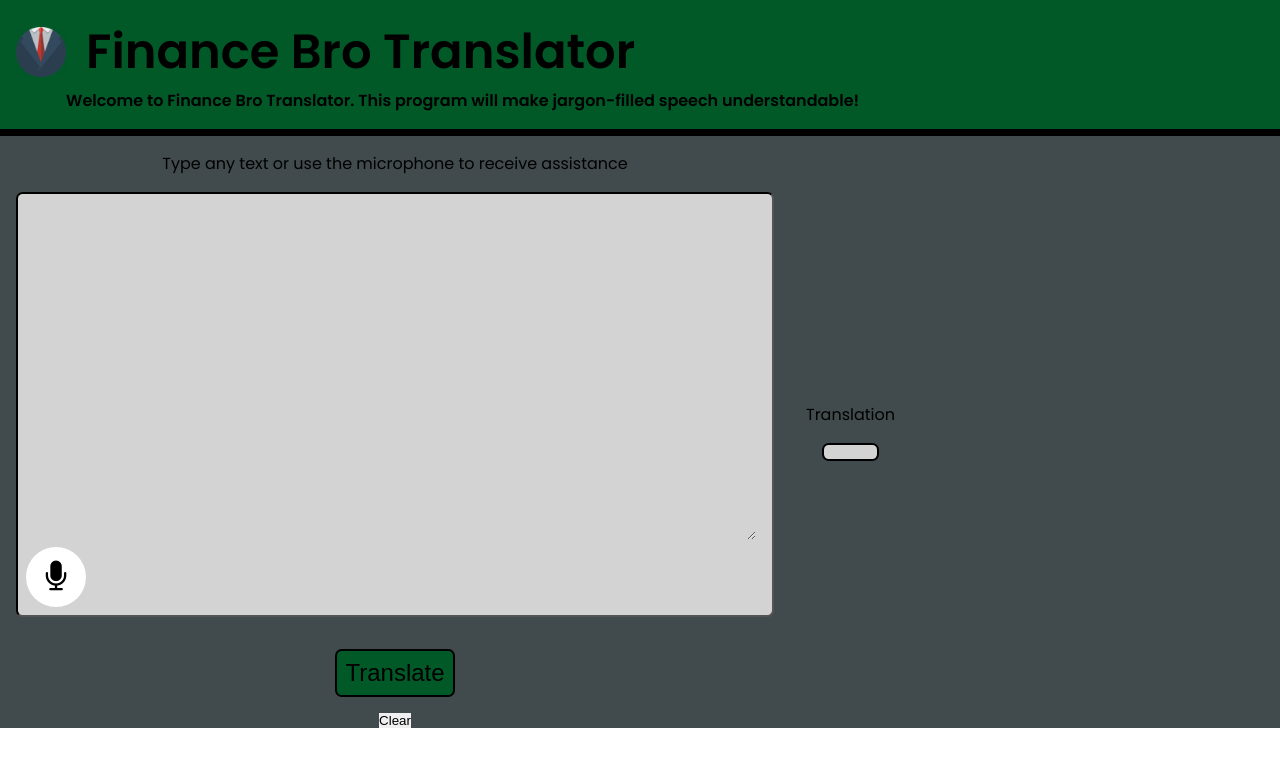
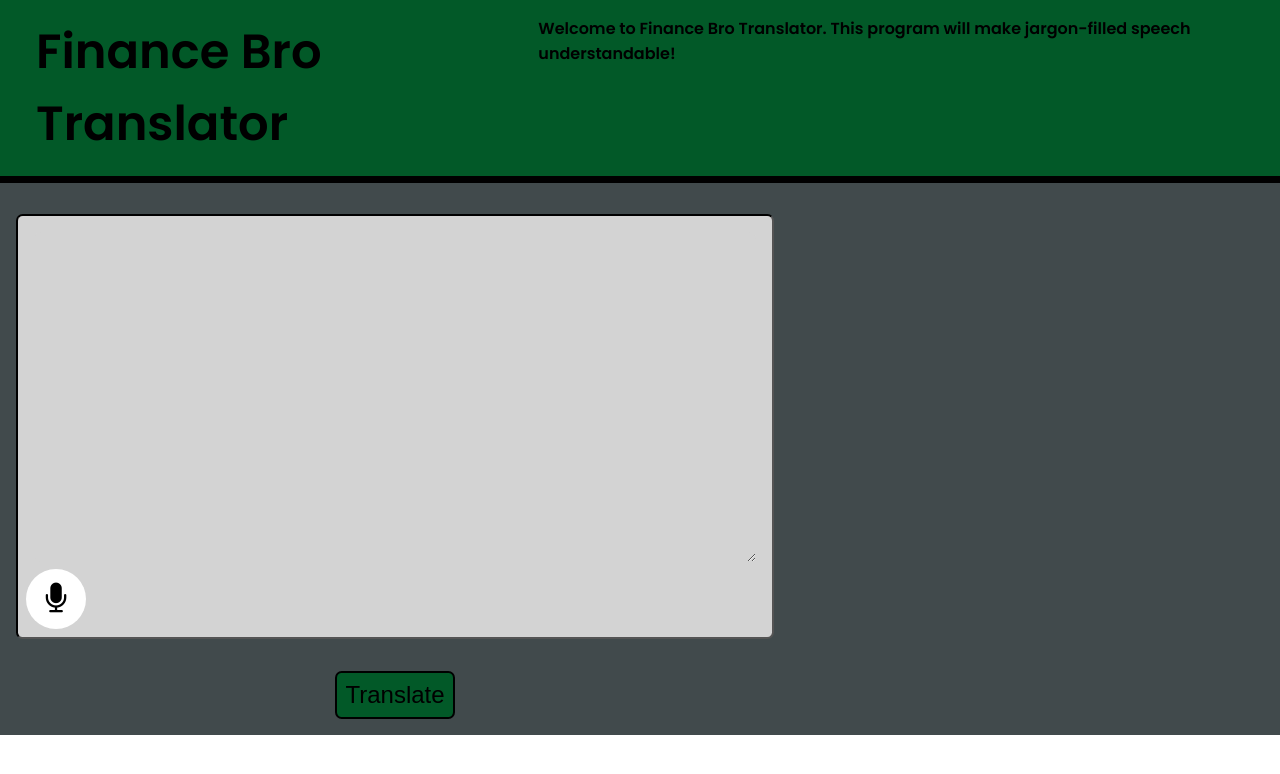
Before and after one commit to henryklinck/finance_translator, a Django app: page / in a window 1280 px wide. Shown: the top 774 px of the page. Run offline with Django 4.2, Linux system fonts and the light colour scheme; some libraries are stand-ins or nearby versions.

```diff
--- a/financebrotranslator/app/templates/index.html
+++ b/financebrotranslator/app/templates/index.html
@@ -10,84 +10,26 @@
 
 <body>
     <header>
-        <div class="top-header">
-
-            <div>
-                <img src="static\css\images\suit-and-tie-icon.png" class="icon"/>
-            </div>
-            <div>
-                <h1 class="page-title">Finance Bro Translator</h1>
-                <h4 class="page-description">Welcome to Finance Bro Translator. This program will make jargon-filled speech understandable!</h4>
-            </div>
-        </div>
+        <h1 class="page-title">Finance Bro Translator</h1>
+        <h4 class="page-description">Welcome to Finance Bro Translator. This program will make jargon-filled speech
+            understandable!</h4>
     </header>
     <div class="translation">
         <form action="/" method="post">{% csrf_token %}
-            Type any text or use the microphone to receive assistance
             <div class="translation-input">
                 {{ form }}
                 <div class="record-button">
-                    <button type="button" onclick="startConverting()" id="mic-button">
-                        <i class="fa fa-microphone" id="mic-icon"></i>
+                    <button>
+                        <i class="fa fa-microphone"></i>
                     </button>
                 </div>
             </div>
             <input type="submit" value="Translate" class="submit-button">
-            <input type="reset" value="Clear">
         </form>
-
         <div class="translation-output">
-           Translation
-            <div class="translation-output-text">
-                {% if input_status %}{{translation}}{% endif %}
-            </div>
+            {% if input_status %}{{translation|safe}}{% endif %}
         </div>
     </div>
 </body>
 
-<script src="https://ajax.googleapis.com/ajax/libs/jquery/2.1.3/jquery.min.js"></script>
-<script>
-
-    var recording = false;
-    var spr = new webkitSpeechRecognition();
-    spr.continuous=true;
-    spr.interimResults=true;
-    spr.lang='en-IN';
-
-    function startConverting()
-           {
-            recording = !recording;
-
-            if (recording) {
-                document.getElementById("mic-icon").className = "fa fa-square";
-                document.getElementById("mic-button").style.backgroundColor = "lightgrey";
-
-                var r = document.getElementById('id_text');
-
-                spr.start();
-                var ftr='';
-
-                spr.onresult=function(event){
-                    var interimTranscripts='';
-                    for(var i=event.resultIndex;i<event.results.length;i++)
-                    {
-                        var transcript=event.results[i][0].transcript;
-                        transcript.replace("\n","<br>")
-                        if(event.results[i].isFinal){
-                            ftr+=transcript;
-                        }
-                        else
-                        interimTranscripts+=transcript;
-                    }
-                    r.innerHTML = ftr + interimTranscripts;
-                };
-            } else {
-                document.getElementById("mic-icon").className = "fa fa-microphone";
-                document.getElementById("mic-button").style.backgroundColor = "white";
-                spr.abort();
-            }
-
-           }
-</script>
-
 </html>
```
